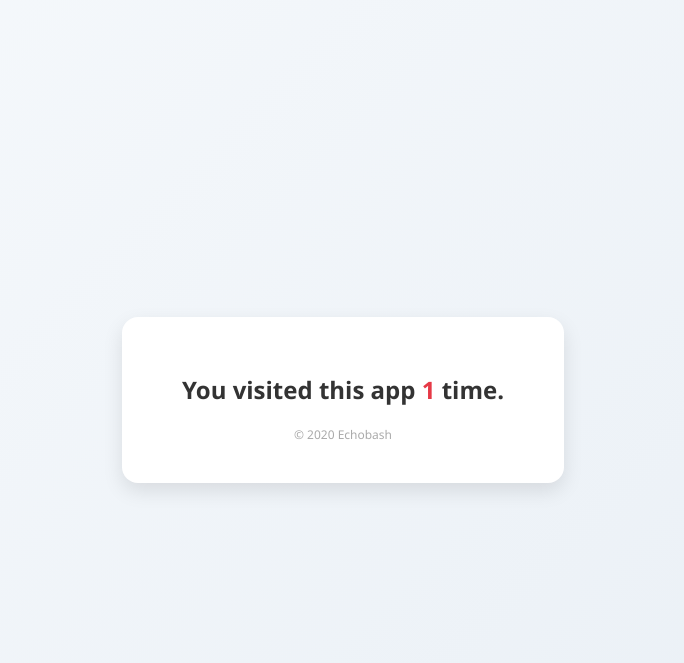
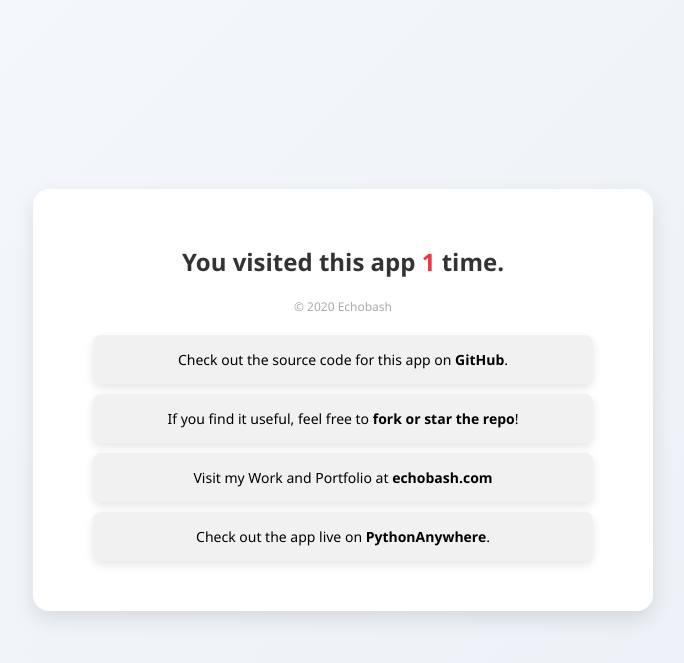
Before and after one commit to echobash/miniprojects, a Django app: template visits/templates/home.html in a window 1280 px wide. Shown: the top 663 px of the page, without its empty margins (297-981 px from the left). Run offline with Django 4.2, Linux system fonts and the light colour scheme; the template is opened without the code that fills it: most values are stand-ins (such as "Sample title", 1, 10 or a date in 2020).

Commit message:
Beautify template

```diff
--- a/visits/templates/home.html
+++ b/visits/templates/home.html
@@ -21,6 +21,8 @@
             border-radius: 16px;
             box-shadow: 0 8px 20px rgba(0, 0, 0, 0.1);
             text-align: center;
+            max-width: 500px;
+            width: 100%;
         }
 
         h1 {
@@ -38,12 +40,60 @@
             font-size: 12px;
             color: #aaa;
         }
+
+        .cta {
+            margin-top: 20px;
+            font-size: 14px;
+        }
+
+        .cta div {
+            margin: 10px 0;
+            padding: 15px;
+            background-color: #f1f1f1;
+            border-radius: 8px;
+            box-shadow: 0 4px 10px rgba(0, 0, 0, 0.1);
+            transition: all 0.3s ease;
+        }
+
+        .cta div:hover {
+            background-color: #e63946;
+            color: white;
+            cursor: pointer;
+        }
+
+        .cta a {
+            text-decoration: none;
+            color: inherit;
+            font-weight: bold;
+        }
+
+        .cta div:hover a {
+            color: white;
+        }
+
+        .cta div p {
+            margin: 0;
+        }
     </style>
 </head>
 <body>
     <div class="container">
         <h1>You visited this app <span class="count">{{ count }}</span> time{{ count|pluralize }}.</h1>
         <footer>&copy; {{ year }} Echobash</footer>
+        <div class="cta">
+            <div>
+                <p>Check out the source code for this app on <a href="https://github.com/echobash/miniprojects" target="_blank">GitHub</a>.</p>
+            </div>
+            <div>
+                <p>If you find it useful, feel free to <a href="https://github.com/echobash/miniprojects" target="_blank">fork or star the repo</a>!</p>
+            </div>
+            <div>
+                <p>Visit my Work and Portfolio at <a href="https://echobash.com" target="_blank">echobash.com</a></p>
+            </div>
+            <div>
+                <p>Check out the app live on <a href="https://echobash.pythonanywhere.com/" target="_blank">PythonAnywhere</a>.</p>
+            </div>
+        </div>
     </div>
 </body>
 </html>
```
